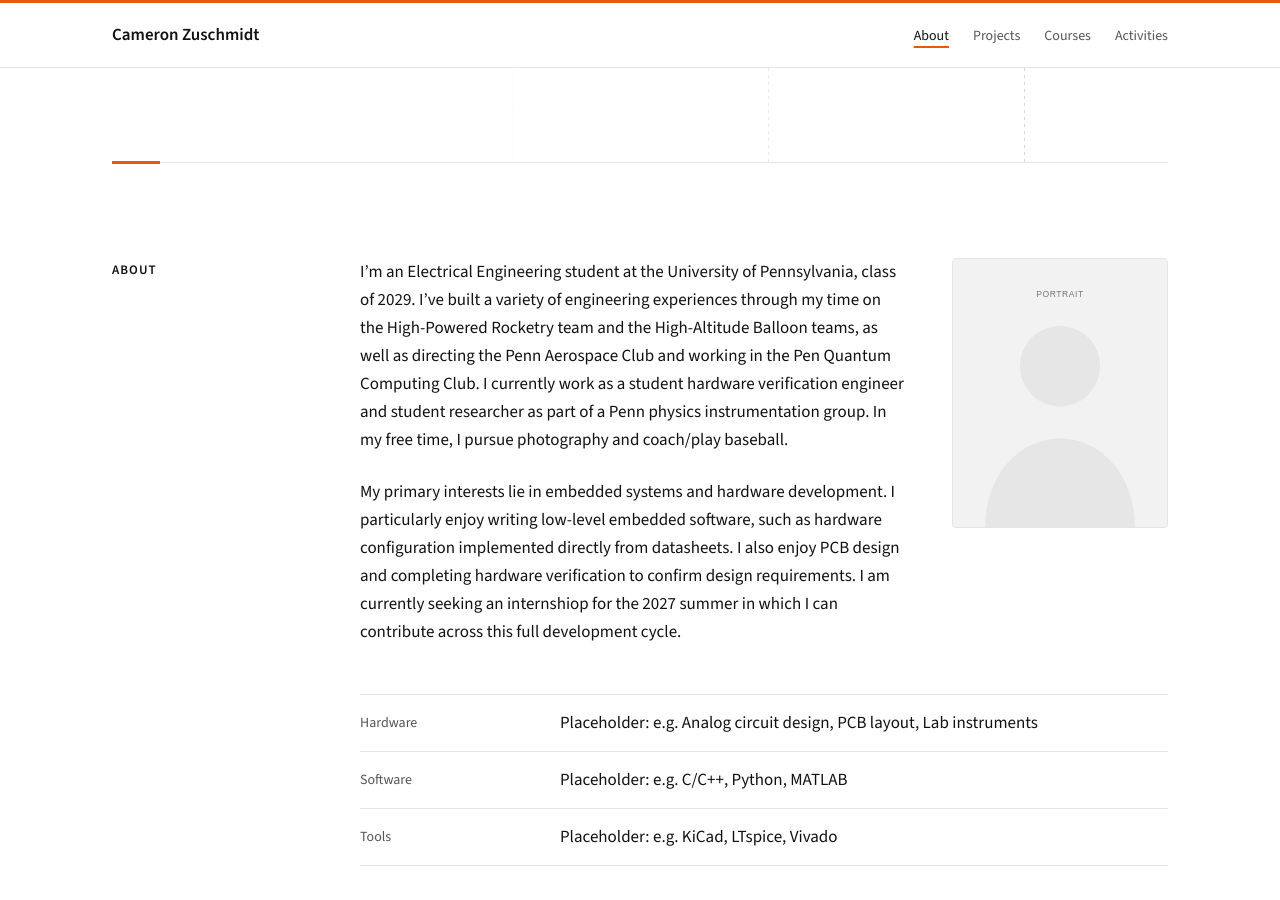
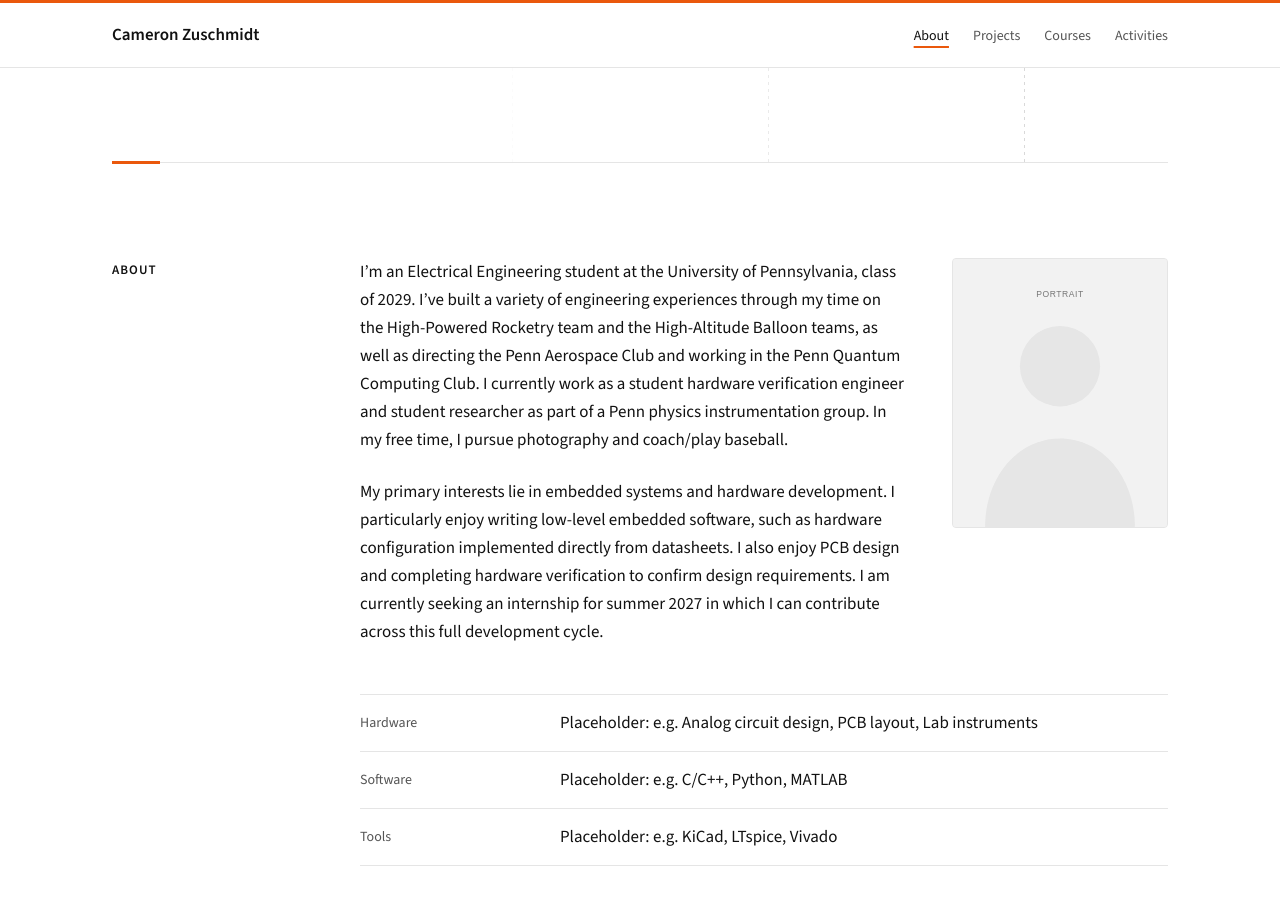
Before and after one commit to CZuschmidt/portfolio_website, a Jekyll site: the page built from index.md, in a window 1280 px wide and 900 px high, scrolled down 742 px. Built offline with Jekyll 4.4.1, drawn with Linux system fonts in a browser that asks for light colours.

Commit message:
Fix Email and LinkedIn links, correct two typos in About
- Email needs a mailto: prefix and LinkedIn needs https://; without them
  both were treated as paths on the site and led to the 404 page
- 'Pen Quantum Computing Club' -> 'Penn', 'internshiop for the 2027
  summer' -> 'internship for summer 2027'

Co-Authored-By: Claude Opus 5.5 <noreply@anthropic.com>
Claude-Session: https://claude.ai/code/session_01NuFFSmApdk2J76eGh2bMky

```diff
--- a/_config.yml
+++ b/_config.yml
@@ -25,11 +25,11 @@ author:
 # links on the site. Order here = order on the page.
 links:
   - label: "Email"
-    url: "czusch26@engineering.upenn.edu"                               # ADD: e.g. "mailto:you@example.com"
+    url: "mailto:czusch26@engineering.upenn.edu"                               # ADD: e.g. "mailto:you@example.com"
   - label: "GitHub"
     url: "https://github.com/CZuschmidt"
   - label: "LinkedIn"
-    url: "www.linkedin.com/in/camzus"                               # ADD: e.g. "https://www.linkedin.com/in/your-handle/"
+    url: "https://www.linkedin.com/in/camzus/"                               # ADD: e.g. "https://www.linkedin.com/in/your-handle/"
   - label: "Résumé (PDF)"
     url: "/assets/files/resume.pdf"                               # ADD: put the file at assets/files/resume.pdf, then use "/assets/files/resume.pdf"
 
--- a/index.md
+++ b/index.md
@@ -8,6 +8,6 @@ layout: home
   Your skills list is in _data/skills.yml.
 {% endcomment %}
 
-I'm an Electrical Engineering student at the University of Pennsylvania, class of 2029. I've built a variety of engineering experiences through my time on the High-Powered Rocketry team and the High-Altitude Balloon teams, as well as directing the Penn Aerospace Club and working in the Pen Quantum Computing Club. I currently work as a student hardware verification engineer and student researcher as part of a Penn physics instrumentation group. In my free time, I pursue photography and coach/play baseball.
+I'm an Electrical Engineering student at the University of Pennsylvania, class of 2029. I've built a variety of engineering experiences through my time on the High-Powered Rocketry team and the High-Altitude Balloon teams, as well as directing the Penn Aerospace Club and working in the Penn Quantum Computing Club. I currently work as a student hardware verification engineer and student researcher as part of a Penn physics instrumentation group. In my free time, I pursue photography and coach/play baseball.
 
-My primary interests lie in embedded systems and hardware development. I particularly enjoy writing low-level embedded software, such as hardware configuration implemented directly from datasheets. I also enjoy PCB design and completing hardware verification to confirm design requirements. I am currently seeking an internshiop for the 2027 summer in which I can contribute across this full development cycle.
+My primary interests lie in embedded systems and hardware development. I particularly enjoy writing low-level embedded software, such as hardware configuration implemented directly from datasheets. I also enjoy PCB design and completing hardware verification to confirm design requirements. I am currently seeking an internship for summer 2027 in which I can contribute across this full development cycle.
```
